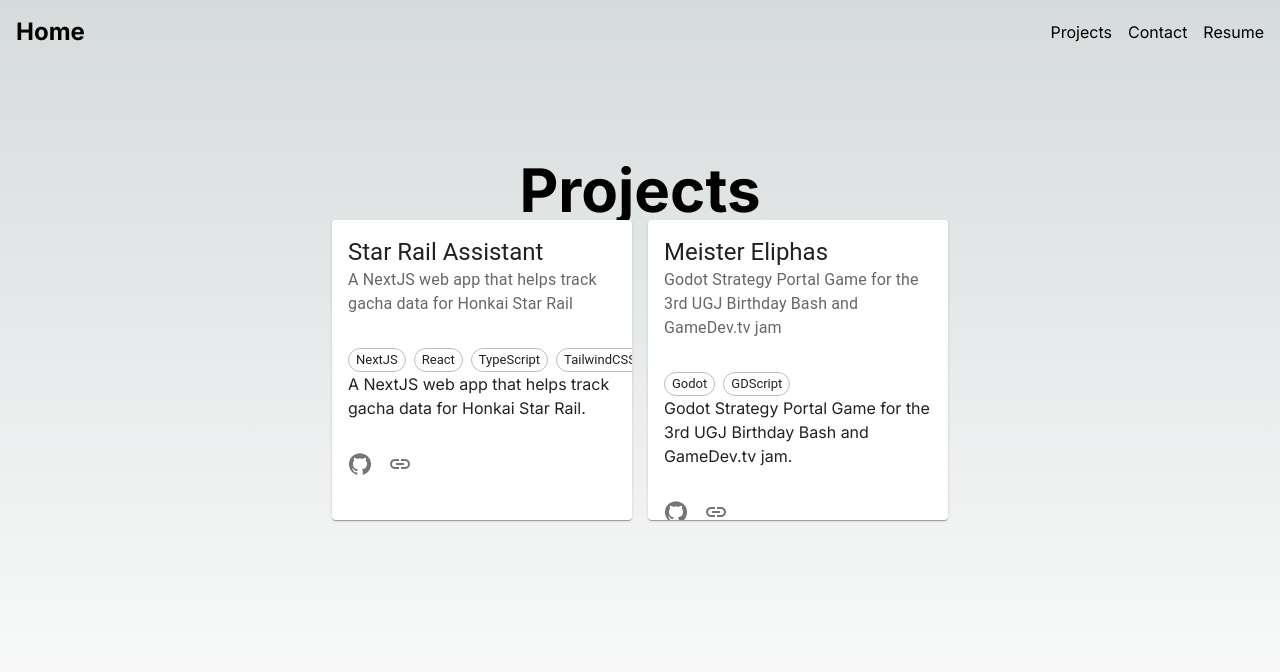
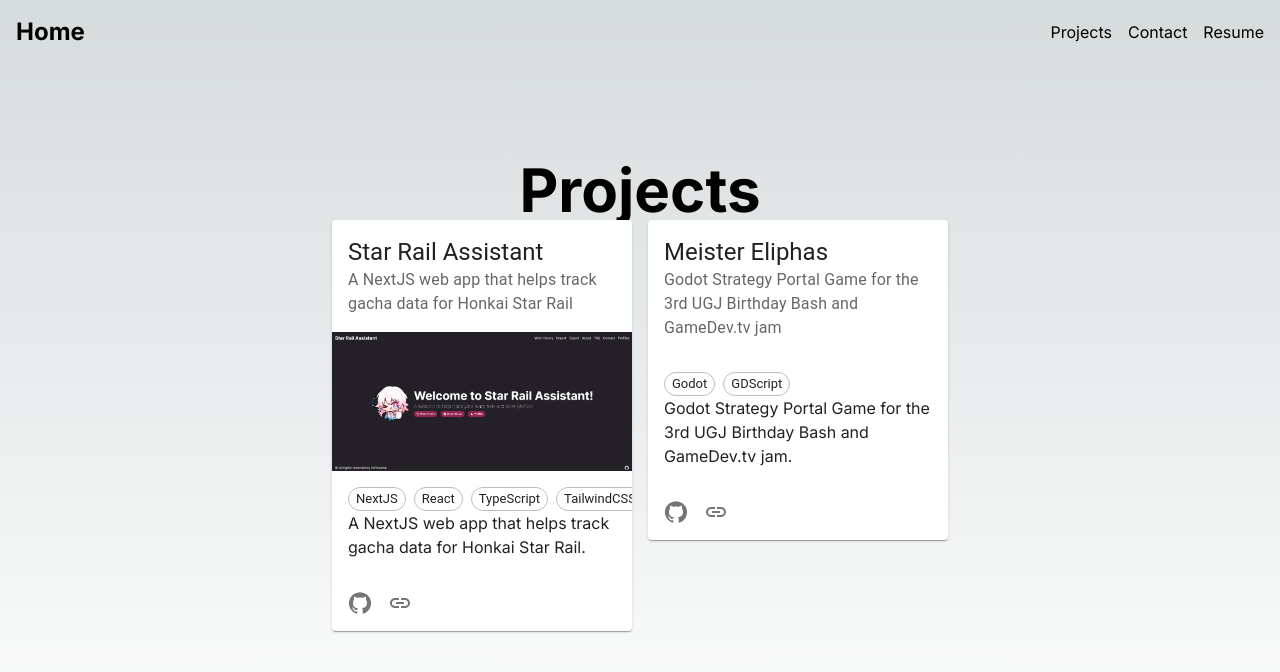
Before and after one commit to erik-lance/portfolio-website, a Next.js app: page /projects in a window 1280 px wide. Shown: the top 672 px of the page. Built offline with nearby package versions, Linux system fonts and the light colour scheme.

Commit message:
Added image for cards
Still needs sizing

```diff
--- a/src/components/ProjectTile.tsx
+++ b/src/components/ProjectTile.tsx
@@ -1,5 +1,6 @@
 import Card from '@mui/material/Card'
 import CardHeader from '@mui/material/CardHeader'
+import CardMedia from '@mui/material/CardMedia'
 import CardContent from '@mui/material/CardContent'
 import CardActions from '@mui/material/CardActions'
 
@@ -26,13 +27,23 @@ export default function ProjectTile(
         <Card
             sx={{
                 width: 300,
-                height: 300,
             }}
         >
             <CardHeader
                 title={name}
                 subheader={tagline}
             />
+
+            {/* If no image provided, do not render */}
+            {image &&
+
+            <CardMedia
+                component="img"
+                height="194"
+                image={"/project_imgs/" + image}
+                alt={name}
+            />
+            }
 
             <CardContent>
                 <Stack direction="row" spacing={1}>
```
